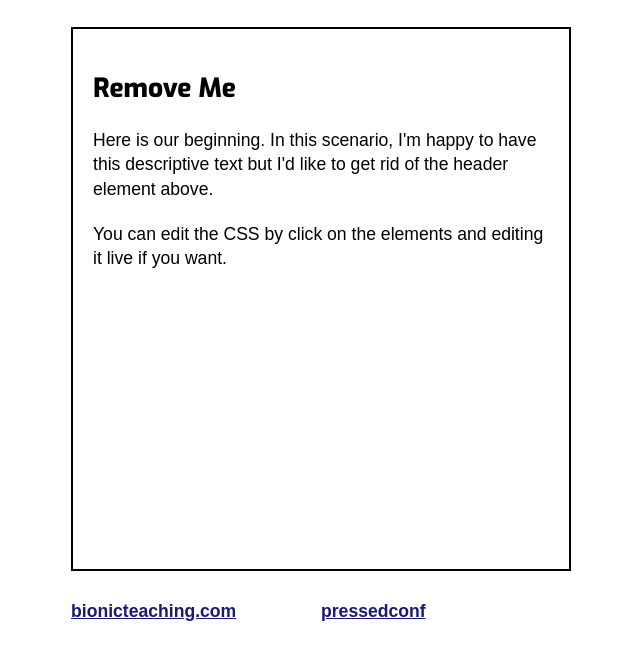
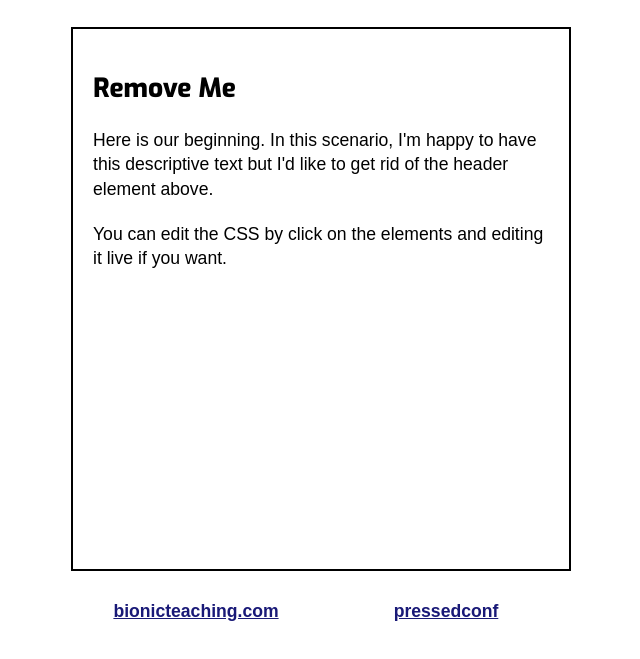
Before and after one commit to woodwardtw/pressed_2019, a plain HTML site: page index.html in a window 1280 px wide. Shown: the part 131-790 px from the top of the page, without its empty margins (319-959 px from the left). Drawn offline with Linux system fonts and the light colour scheme.

Commit message:
footer improve

```diff
--- a/css/main.css
+++ b/css/main.css
@@ -111,9 +111,6 @@ style, .php {
 
 .footer-container {
   display: grid;
-  grid-template-columns: 50% 50%;
+  grid-template-columns: repeat(auto-fit, minmax(50px, 1fr));
+  text-align: center;
 }
-
-.footer-container div {
-  display: inline-block;
-}
```
